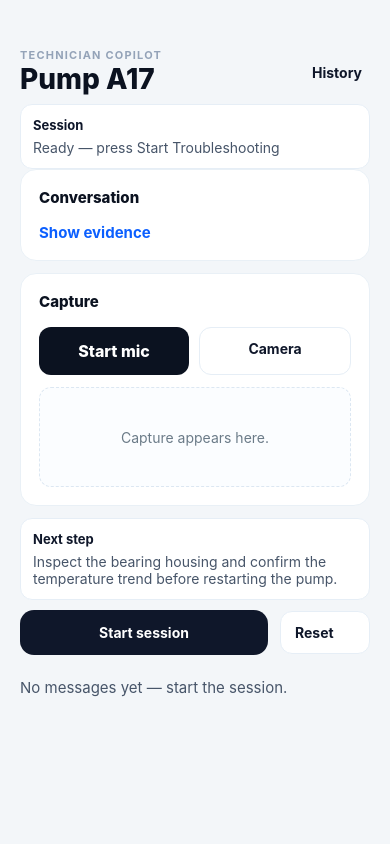
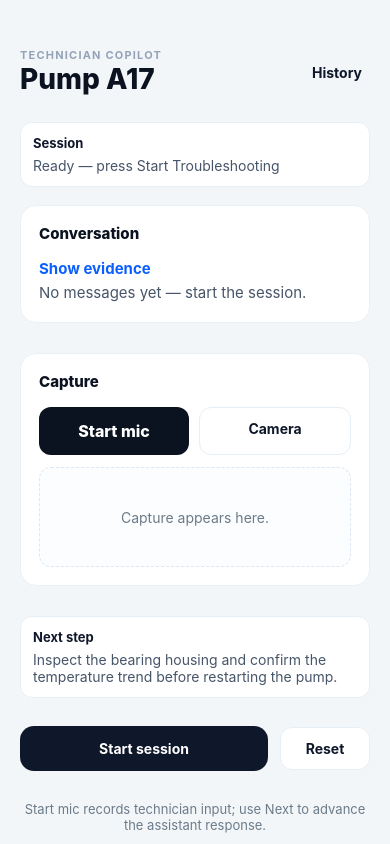
Before and after one commit to xrishabhjx/TechnoPilot, a React Native app in the folder mobile/: screen / in a window 390 px wide. Built offline with nearby package versions, Linux system fonts and the light colour scheme.

Commit message:
UX: place chats inside Conversation card, center Camera/Reset labels, add helper caption

```diff
--- a/mobile/App.tsx
+++ b/mobile/App.tsx
@@ -59,18 +59,7 @@ export default function App() {
     <>
     <View style={styles.container}>
       <StatusBar style="dark" />
-      <FlatList
-        contentContainerStyle={styles.content}
-        data={engine.messages}
-        keyExtractor={(_, i) => String(i)}
-        renderItem={({ item }) => (
-          <View style={[styles.message, item.role === 'copilot' ? styles.messageBot : styles.messageUser]}>
-            <Text style={[styles.messageText, item.role === 'copilot' ? {} : { color: '#0f172a' }]}>{item.text}</Text>
-          </View>
-        )}
-        ListEmptyComponent={<Text style={styles.cardText}>No messages yet — start the session.</Text>}
-        ListHeaderComponent={() => (
-          <>
+      <ScrollView contentContainerStyle={styles.content}>
         <View style={styles.headerRow}>
           <View>
             <Text style={styles.brand}>TECHNICIAN COPILOT</Text>
@@ -91,6 +80,7 @@ export default function App() {
           <TouchableOpacity style={styles.link} onPress={() => setShowEvidence((v) => !v)}>
             <Text style={styles.linkText}>{showEvidence ? 'Hide evidence' : 'Show evidence'}</Text>
           </TouchableOpacity>
+
           {showEvidence && (
             <View style={styles.evidenceList}>
               {engine.evidence.map((doc) => (
@@ -101,6 +91,17 @@ export default function App() {
               ))}
               {engine.evidenceNote ? <Text style={styles.note}>{engine.evidenceNote}</Text> : null}
             </View>
+          )}
+
+          {/* Messages rendered inside the Conversation card */}
+          {engine.messages.length === 0 ? (
+            <Text style={styles.cardText}>No messages yet — start the session.</Text>
+          ) : (
+            engine.messages.map((item, i) => (
+              <View key={i} style={[styles.message, item.role === 'copilot' ? styles.messageBot : styles.messageUser]}>
+                <Text style={styles.messageText}>{item.text}</Text>
+              </View>
+            ))
           )}
         </View>
 
@@ -136,10 +137,11 @@ export default function App() {
             <Text style={styles.smallButtonText}>Reset</Text>
           </TouchableOpacity>
         </View>
-          </>
-        )}
-        ListFooterComponent={() => <View style={{ height: 80 }} />}
-      />
+
+        <Text style={styles.helperText}>Start mic records technician input; use Next to advance the assistant response.</Text>
+
+        <View style={{ height: 80 }} />
+      </ScrollView>
     </View>
 
     <Modal visible={showHistory} animationType="slide" onRequestClose={() => setShowHistory(false)}>
@@ -262,6 +264,7 @@ const styles = StyleSheet.create({
     color: '#0b1220',
     fontWeight: '700',
     fontSize: 15,
+    textAlign: 'center',
   },
   previewBox: {
     marginTop: 12,
@@ -456,6 +459,13 @@ const styles = StyleSheet.create({
   },
   smallButtonText: {
     color: '#0f172a',
-    fontWeight: '700'
+    fontWeight: '700',
+    textAlign: 'center'
+  },
+  helperText: {
+    marginTop: 12,
+    color: '#6b7b88',
+    fontSize: 13,
+    textAlign: 'center'
   },
 });
```
Lines whose indentation alone changed are shown as unchanged.
